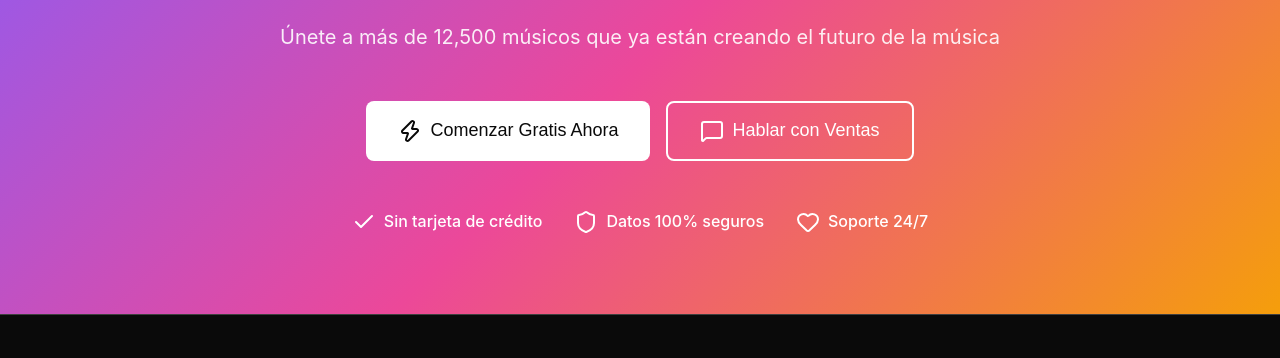
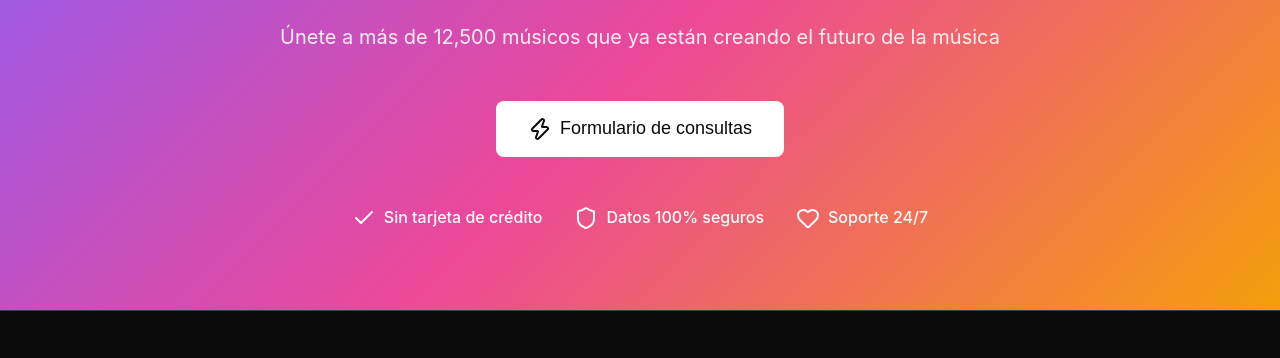
Before and after one commit to RpC05/SimpleLanding-MelodicHub, a plain HTML site: page index.html in a window 1280 px wide. Shown: the part 11043-11401 px from the top of the page. Drawn offline with nearby package versions, Linux system fonts and the light colour scheme.

Commit message:
Update index.html

```diff
--- a/index.html
+++ b/index.html
@@ -379,16 +379,12 @@
                 <p>Únete a más de 12,500 músicos que ya están creando el futuro de la música</p>
 
                 <div class="cta-buttons">
+                    <a href="https://v0-melodic-hub-app.vercel.app/contact">
                     <button class="btn btn-secondary btn-large">
                         <i data-lucide="zap"></i>
-                        Comenzar Gratis Ahora
+                        Formulario de consultas
                     </button>
-                    <a href="https://v0-melodic-hub-app.vercel.app/contact">
-  <button class="btn btn-outline-white btn-large">
-    <i data-lucide="message-square"></i>
-    Hablar con Ventas
-  </button>
-</a>
+                        </a>
 
                 </div>
 
```
